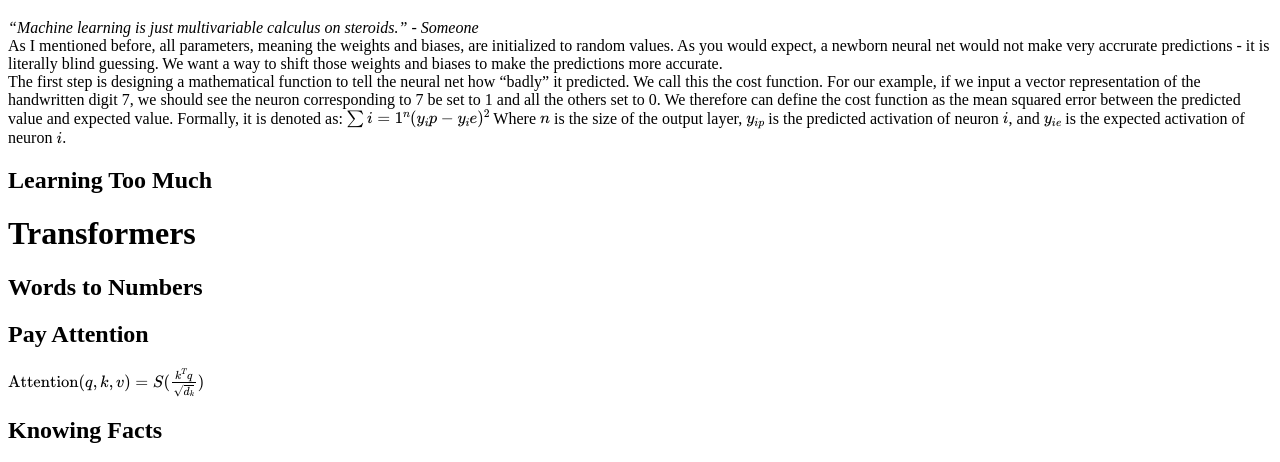
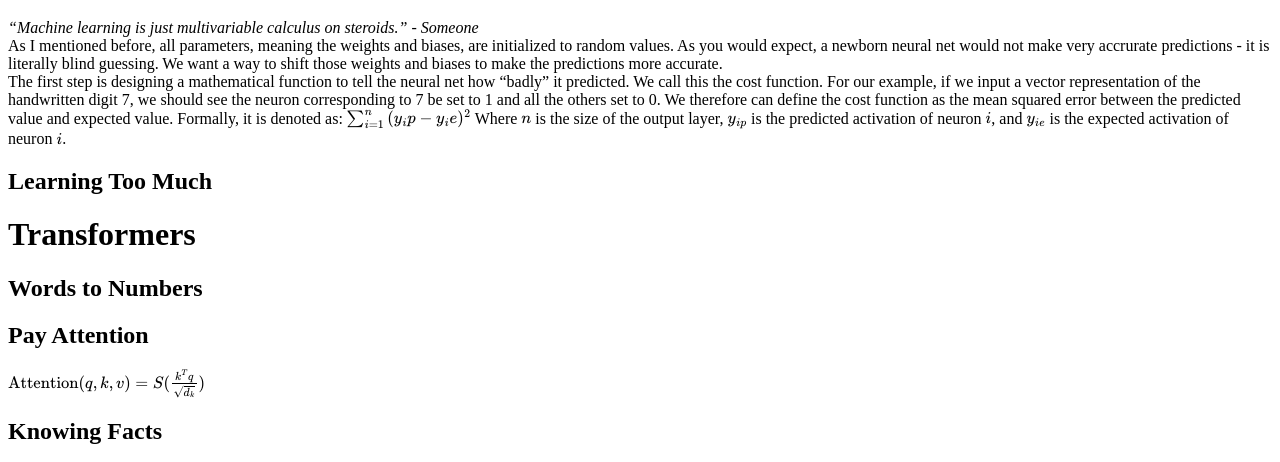
Before and after one commit to derrick-x/derrick-x.github.io, a Jekyll site: the page built from ml-articles/machine-learning-math.md, in a window 1280 px wide. Shown: the part 1327-1789 px from the top of the page. Built offline with Jekyll 4.4.1, drawn with Linux system fonts in a browser that asks for light colours.

```diff
--- a/ml-articles/machine-learning-math.md
+++ b/ml-articles/machine-learning-math.md
@@ -22,7 +22,7 @@ You might be wondering why we use multiple layers. The idea behind the neural ne
 As I mentioned before, all parameters, meaning the weights and biases, are initialized to random values. As you would expect, a newborn neural net would not make very accrurate predictions - it is literally blind guessing. We want a way to shift those weights and biases to make the predictions more accurate.
 The first step is designing a mathematical function to tell the neural net how "badly" it predicted. We call this the cost function. For our example, if we input a vector representation of the handwritten digit 7, we should see the neuron corresponding to 7 be set to 1 and all the others set to 0. We therefore can define the cost function as the mean squared error between the predicted value and expected value. Formally, it is denoted as:
 $$
-\sum{i=1}^n {(y_ip-y_ie)^2}
+\sum_{i=1}^n {(y_ip-y_ie)^2}
 $$
 Where $$n$$ is the size of the output layer, $$y_{ip}$$ is the predicted activation of neuron $$i$$, and $$y_{ie}$$ is the expected activation of neuron $$i$$.
 ## Learning Too Much
```
